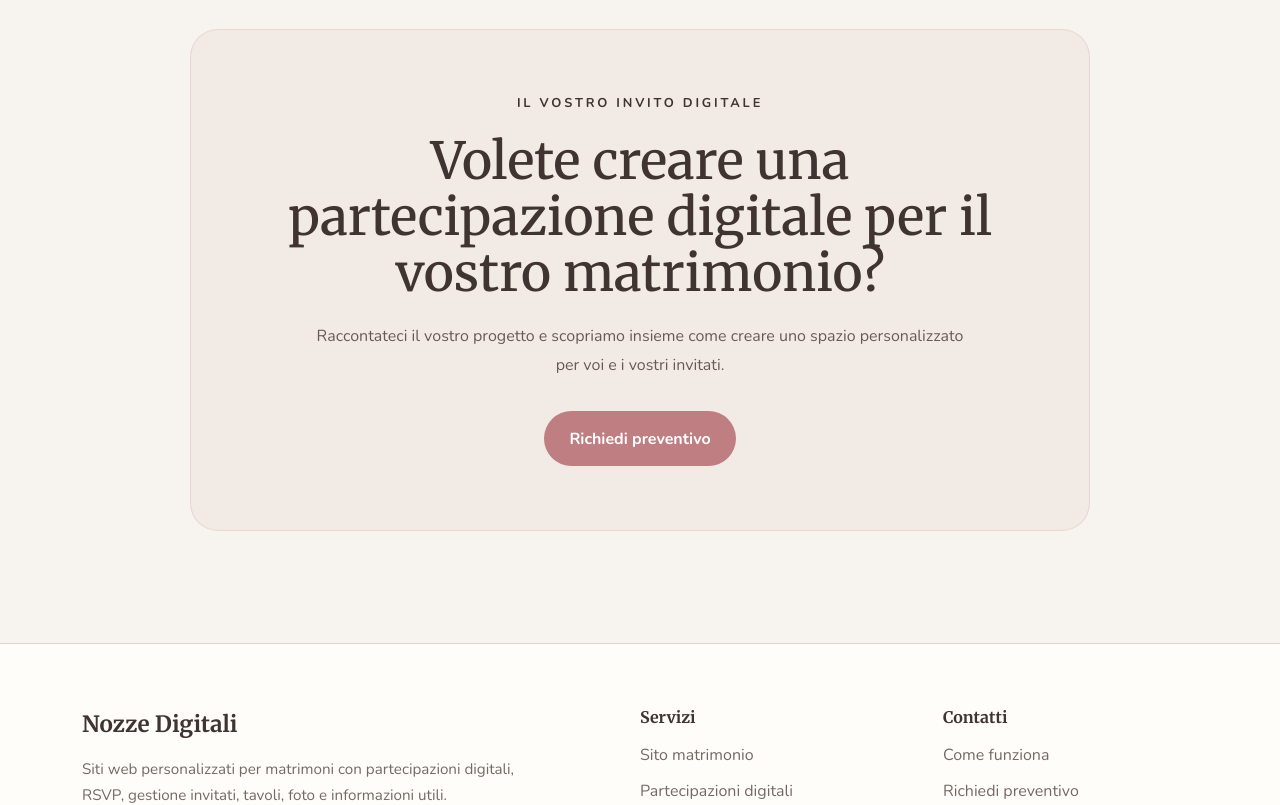
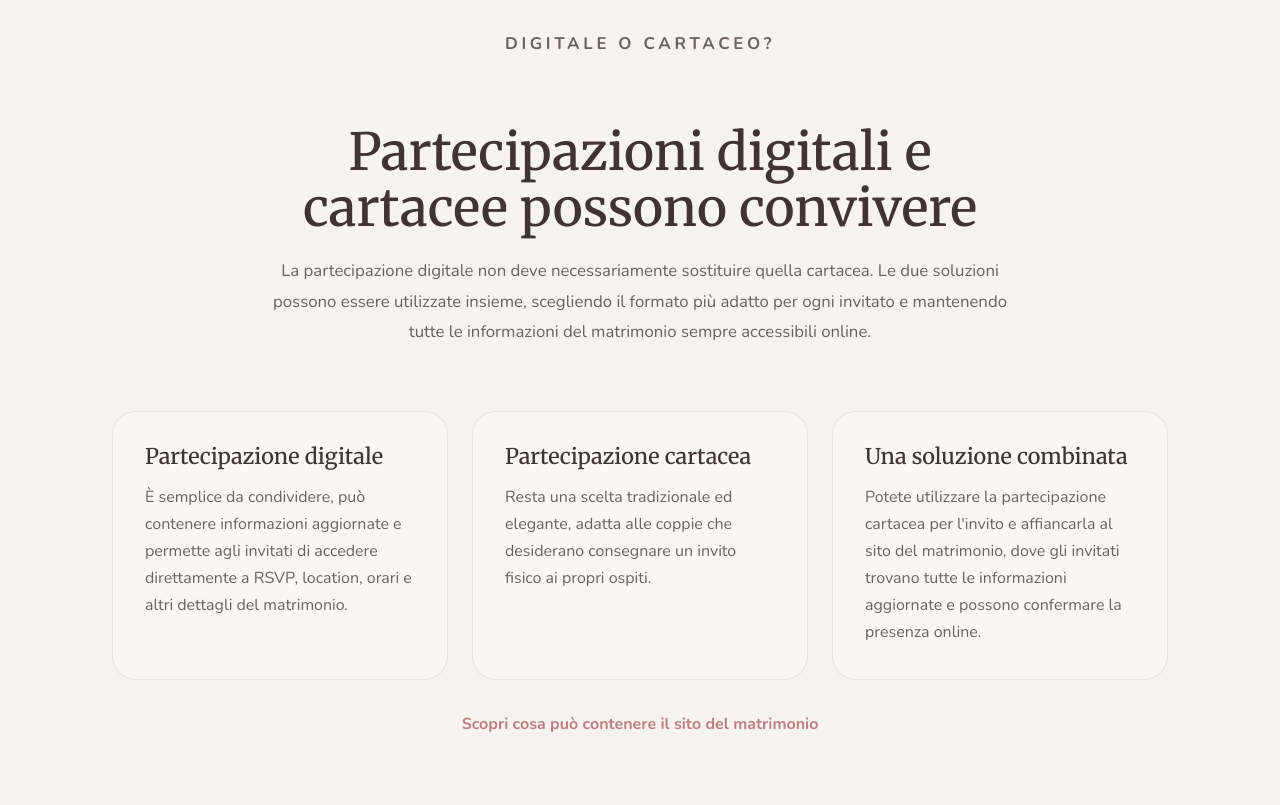
Before and after one commit to simonedantevisconti/nozze-digitali, a React (Vite) app: page /partecipazioni-digitali in a window 1280 px wide. Shown: the part 2240-3045 px from the top of the page. Built offline with nearby package versions, Linux system fonts and the light colour scheme.

Commit message:
[ADD] sezioni per miglioramento seo

```diff
--- a/src/pages/PartecipazioniDigitaliPage.jsx
+++ b/src/pages/PartecipazioniDigitaliPage.jsx
@@ -155,6 +155,60 @@ const PartecipazioniDigitaliPage = () => {
           </div>
         </section>
 
+        <section className="digital-invitations-comparison">
+          <div className="container digital-invitations-content">
+            <p className="digital-invitations-eyebrow">DIGITALE O CARTACEO?</p>
+
+            <h2>Partecipazioni digitali e cartacee possono convivere</h2>
+
+            <p className="digital-invitations-comparison-intro">
+              La partecipazione digitale non deve necessariamente sostituire
+              quella cartacea. Le due soluzioni possono essere utilizzate
+              insieme, scegliendo il formato più adatto per ogni invitato e
+              mantenendo tutte le informazioni del matrimonio sempre accessibili
+              online.
+            </p>
+
+            <div className="digital-invitations-comparison-grid">
+              <article>
+                <h3>Partecipazione digitale</h3>
+
+                <p>
+                  È semplice da condividere, può contenere informazioni
+                  aggiornate e permette agli invitati di accedere direttamente a
+                  RSVP, location, orari e altri dettagli del matrimonio.
+                </p>
+              </article>
+
+              <article>
+                <h3>Partecipazione cartacea</h3>
+
+                <p>
+                  Resta una scelta tradizionale ed elegante, adatta alle coppie
+                  che desiderano consegnare un invito fisico ai propri ospiti.
+                </p>
+              </article>
+
+              <article>
+                <h3>Una soluzione combinata</h3>
+
+                <p>
+                  Potete utilizzare la partecipazione cartacea per l&apos;invito
+                  e affiancarla al sito del matrimonio, dove gli invitati
+                  trovano tutte le informazioni aggiornate e possono confermare
+                  la presenza online.
+                </p>
+              </article>
+            </div>
+
+            <div className="digital-invitations-comparison-link">
+              <a href="/sito-matrimonio">
+                Scopri cosa può contenere il sito del matrimonio
+              </a>
+            </div>
+          </div>
+        </section>
+
         <section className="digital-invitations-cta">
           <div className="container">
             <div className="digital-invitations-cta-box">
--- a/src/pages/SitoMatrimonioPage.jsx
+++ b/src/pages/SitoMatrimonioPage.jsx
@@ -129,6 +129,73 @@ const SitoMatrimonioPage = () => {
           </div>
         </section>
 
+        <section className="wedding-site-details">
+          <div className="container wedding-site-content">
+            <p className="wedding-site-eyebrow">COSA PUÒ CONTENERE</p>
+
+            <h2>Cosa inserire in un sito web per matrimonio?</h2>
+
+            <p>
+              Un sito per matrimonio può diventare il punto di riferimento per
+              gli invitati prima e durante il grande giorno. Invece di
+              distribuire le informazioni tra messaggi, partecipazioni e
+              conversazioni diverse, potete raccogliere tutto in uno spazio
+              sempre disponibile.
+            </p>
+
+            <div className="wedding-site-details-grid">
+              <article>
+                <h3>Data, orari e location</h3>
+                <p>
+                  Cerimonia, ricevimento, indirizzi e indicazioni possono essere
+                  consultati facilmente dagli invitati in qualsiasi momento.
+                </p>
+              </article>
+
+              <article>
+                <h3>Conferma di partecipazione</h3>
+                <p>
+                  Gli invitati possono comunicare la propria presenza attraverso
+                  l&apos;RSVP online, evitando risposte disperse tra chat e
+                  telefonate.
+                </p>
+              </article>
+
+              <article>
+                <h3>Allergie ed esigenze alimentari</h3>
+                <p>
+                  Potete raccogliere allergie, intolleranze e necessità
+                  particolari insieme alle informazioni degli invitati.
+                </p>
+              </article>
+
+              <article>
+                <h3>Tavoli del matrimonio</h3>
+                <p>
+                  Quando la disposizione è pronta, gli invitati possono trovare
+                  in modo semplice le informazioni relative al proprio tavolo.
+                </p>
+              </article>
+
+              <article>
+                <h3>Aggiornamenti</h3>
+                <p>
+                  Eventuali cambi di programma o comunicazioni importanti
+                  possono essere pubblicati nello stesso spazio digitale.
+                </p>
+              </article>
+
+              <article>
+                <h3>Foto condivise dagli invitati</h3>
+                <p>
+                  Il sito può diventare anche uno spazio in cui raccogliere i
+                  ricordi e le fotografie condivise durante il matrimonio.
+                </p>
+              </article>
+            </div>
+          </div>
+        </section>
+
         <section className="wedding-site-cta">
           <div className="container">
             <div className="wedding-site-cta-box">
--- a/src/styles/partecipazioni-digitali.css
+++ b/src/styles/partecipazioni-digitali.css
@@ -269,6 +269,102 @@
   opacity: 0.92;
 }
 
+/* COMPARISON */
+
+.digital-invitations-comparison {
+  padding: 0 0 7rem;
+}
+
+.digital-invitations-comparison .digital-invitations-eyebrow {
+  text-align: center;
+}
+
+.digital-invitations-comparison h2 {
+  max-width: 760px;
+  margin: 0 auto 1.25rem;
+
+  text-align: center;
+
+  font-size: clamp(2.25rem, 4vw, 3.5rem);
+  line-height: 1.1;
+}
+
+.digital-invitations-comparison-intro {
+  max-width: 760px;
+  margin: 0 auto 3.5rem;
+
+  text-align: center;
+
+  font-size: 1.05rem;
+  line-height: 1.8;
+  opacity: 0.76;
+}
+
+.digital-invitations-comparison-grid {
+  display: grid;
+  grid-template-columns: repeat(3, minmax(0, 1fr));
+  gap: 1.5rem;
+}
+
+.digital-invitations-comparison-grid article {
+  padding: 2rem;
+
+  border: 1px solid rgba(80, 60, 55, 0.1);
+  border-radius: 24px;
+
+  background: rgba(255, 255, 255, 0.35);
+}
+
+.digital-invitations-comparison-grid h3 {
+  margin-bottom: 0.85rem;
+
+  font-size: 1.35rem;
+}
+
+.digital-invitations-comparison-grid p {
+  margin: 0;
+
+  line-height: 1.7;
+  opacity: 0.76;
+}
+
+.digital-invitations-comparison-link {
+  margin-top: 2rem;
+
+  text-align: center;
+}
+
+.digital-invitations-comparison-link a {
+  color: #be7e82;
+
+  font-weight: 700;
+  text-decoration: none;
+}
+
+.digital-invitations-comparison-link a:hover {
+  text-decoration: underline;
+}
+
+@media (max-width: 991px) {
+  .digital-invitations-comparison-grid {
+    grid-template-columns: 1fr;
+  }
+}
+
+@media (max-width: 767px) {
+  .digital-invitations-comparison {
+    padding-bottom: 5rem;
+  }
+
+  .digital-invitations-comparison-intro {
+    margin-bottom: 2.5rem;
+  }
+
+  .digital-invitations-comparison-grid article {
+    padding: 1.6rem;
+  }
+}
+
 /* Tablet */
 
 @media (max-width: 991px) {
--- a/src/styles/sito-matrimonio.css
+++ b/src/styles/sito-matrimonio.css
@@ -203,6 +203,74 @@
   opacity: 0.92;
 }
 
+/* DETAILS */
+
+.wedding-site-details {
+  padding: 7rem 0;
+  background-color: var(--color-background);
+}
+
+.wedding-site-details > .container > p:not(.wedding-site-eyebrow) {
+  max-width: 760px;
+  margin-bottom: 3rem;
+
+  color: var(--color-text-light);
+
+  font-size: 1.05rem;
+  line-height: 1.75;
+}
+
+.wedding-site-details h2 {
+  max-width: 760px;
+  margin-bottom: 1.25rem;
+
+  color: var(--color-text);
+
+  font-size: clamp(2.2rem, 4vw, 3.5rem);
+  line-height: 1.15;
+}
+
+.wedding-site-details-grid {
+  display: grid;
+  grid-template-columns: repeat(2, minmax(0, 1fr));
+  gap: 1.25rem;
+}
+
+.wedding-site-details-grid article {
+  padding: 1.75rem;
+
+  border: 1px solid var(--color-border);
+  border-radius: 20px;
+
+  background-color: var(--color-surface);
+}
+
+.wedding-site-details-grid h3 {
+  margin-bottom: 0.75rem;
+
+  color: var(--color-text);
+
+  font-size: 1.15rem;
+}
+
+.wedding-site-details-grid p {
+  margin: 0;
+
+  color: var(--color-text-light);
+
+  line-height: 1.7;
+}
+
+@media (max-width: 767.98px) {
+  .wedding-site-details {
+    padding: 5rem 0;
+  }
+
+  .wedding-site-details-grid {
+    grid-template-columns: 1fr;
+  }
+}
+
 /* Tablet */
 
 @media (max-width: 991px) {
```
